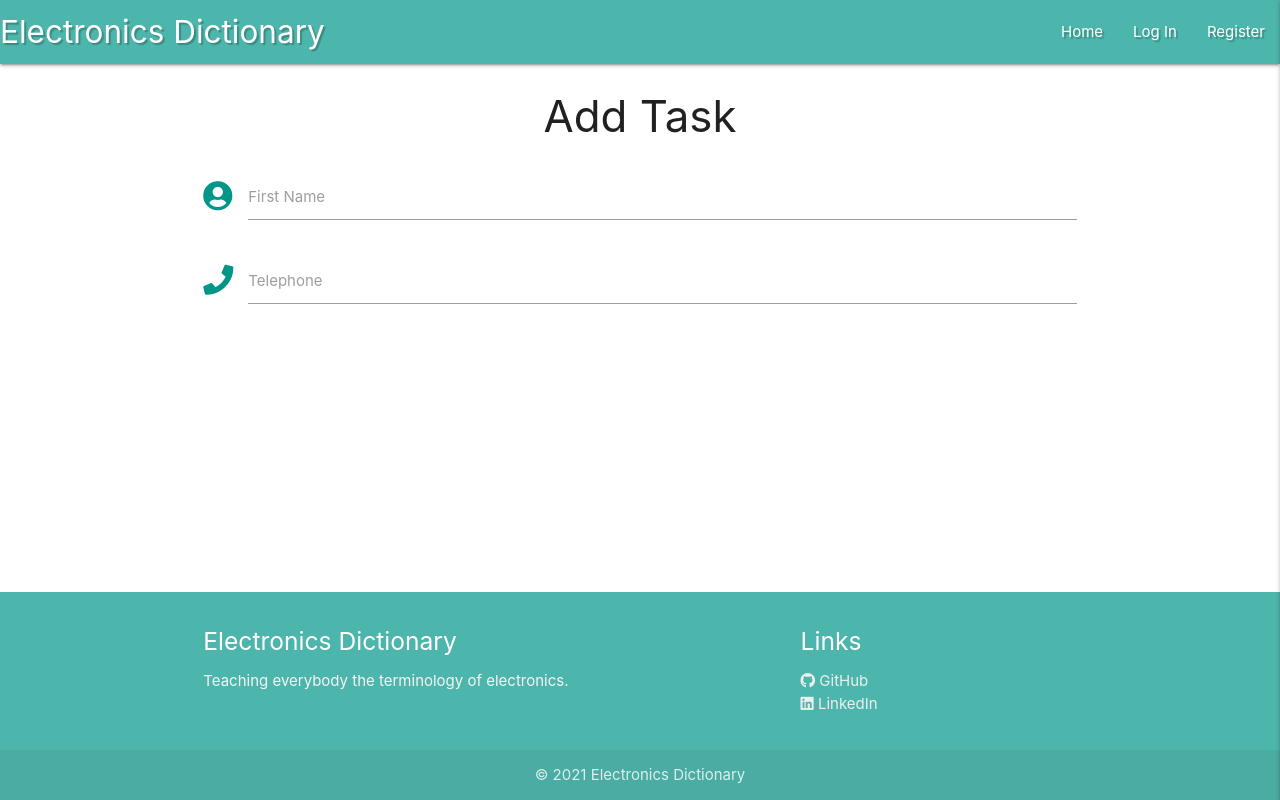
After one commit to jacksheehy15/electronics-dictionary, a Flask app: page /add_item in a window 1280 px wide. The commit adds this page. Run offline with Flask 2, Linux system fonts and the light colour scheme; some libraries are stand-ins or nearby versions.

Commit message:
Added add_item template form

```diff
--- a/app.py
+++ b/app.py
@@ -97,6 +97,11 @@ def logout():
     return redirect(url_for("login"))
 
 
+@app.route("/add_item")
+def add_item():
+    return render_template("add_item.html")
+
+
 if __name__ == "__main__":
     app.run(host=os.environ.get("IP"),
             port=int(os.environ.get("PORT")),
--- /dev/null
+++ b/templates/add_item.html
@@ -0,0 +1,23 @@
+  {% extends "base.html" %}
+  {% block content %}
+
+  <h3 class="center-align">Add Task</h3>
+  <div class="row">
+      <form class="col s12" method="POST" action="">
+          <div class="row">
+              <div class="input-field col s12">
+                  <i class="fas fa-user-circle prefix teal-text"></i>
+                  <input id="icon_prefix" type="text" class="validate">
+                  <label for="icon_prefix">First Name</label>
+              </div>
+              <div class="input-field col s12">
+                  <i class="fas fa-phone prefix teal-text"></i>
+                  <input id="icon_telephone" type="tel" class="validate">
+                  <label for="icon_telephone">Telephone</label>
+              </div>
+          </div>
+      </form>
+  </div>
+
+
+  {% endblock %}
--- a/templates/base.html
+++ b/templates/base.html
@@ -25,7 +25,7 @@
                     <li><a href="{{ url_for('get_items') }}">Home</a></li>
                     {% if session.user %}
                     <li><a href="{{ url_for('profile', username=session['user']) }}">Profile</a></li>
-                    <li><a href="#">New Item</a></li>
+                    <li><a href="{{ url_for('add_item') }}">New Item</a></li>
                     <li><a href="#">Manage Categories</a></li>
                     <li><a href="{{ url_for('logout') }}">Log Out</a></li>
                     {% else %}
@@ -41,7 +41,7 @@
                     <li><a href="{{ url_for('get_items') }}">Home</a></li>
                     {% if session.user %}
                      <li><a href="{{ url_for('profile', username=session['user']) }}">Profile</a></li>
-                    <li><a href="#">New Item</a></li>
+                    <li><a href="{{ url_for('add_item') }}">New Item</a></li>
                     <li><a href="#">Manage Categories</a></li>
                     <li><a href="{{ url_for('logout') }}">Log Out</a></li>
                     {% else %}
```
